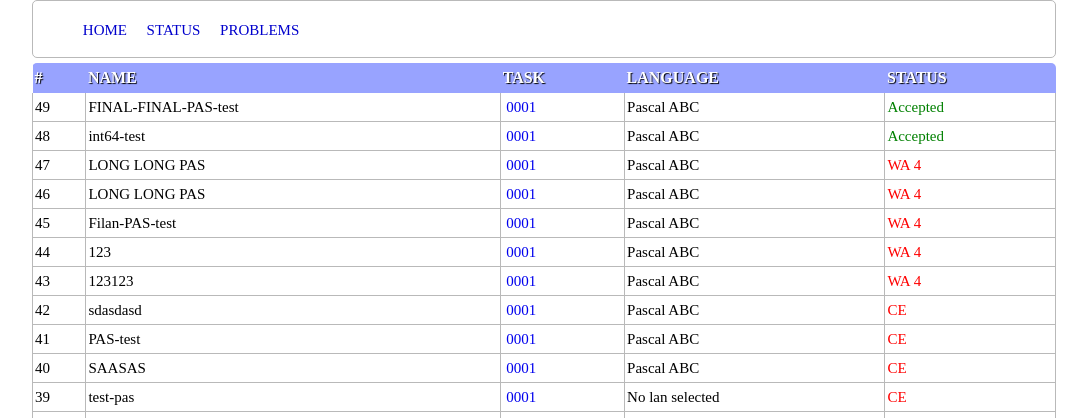
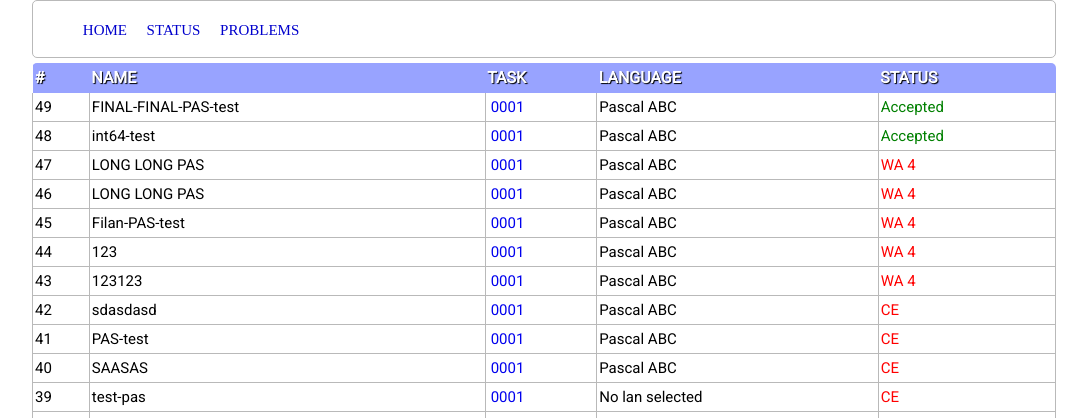
Before and after one commit to NAD777/Test-project, a Flask app: page /status/ in a window 1280 px wide. Shown: the part 68-486 px from the top of the page, without its empty margins (96-1183 px from the left). Run offline with Flask 2, Linux system fonts and the light colour scheme; data comes from the database, SQL or seed files in the repository.

Commit message:
Change font td

```diff
--- a/static/style.css
+++ b/static/style.css
@@ -4,6 +4,10 @@
 
 h1, h2, h3, h4, h6, p, a{
     margin: 0;
+}
+
+td {
+    font-family: 'Roboto', sans-serif;
 }
 
 body{
--- a/templates/index.html
+++ b/templates/index.html
@@ -3,6 +3,7 @@
 <head>
     <meta charset="UTF-8">
     <meta name="viewport" content="width=device-width, initial-scale=1.0">
+    <link href="https://fonts.googleapis.com/css?family=Roboto&display=swap&subset=cyrillic" rel="stylesheet">
     <meta http-equiv="X-UA-Compatible" content="ie=edge">
     <link rel="stylesheet" href="/static/style.css">
     <title>Tester</title>
```
